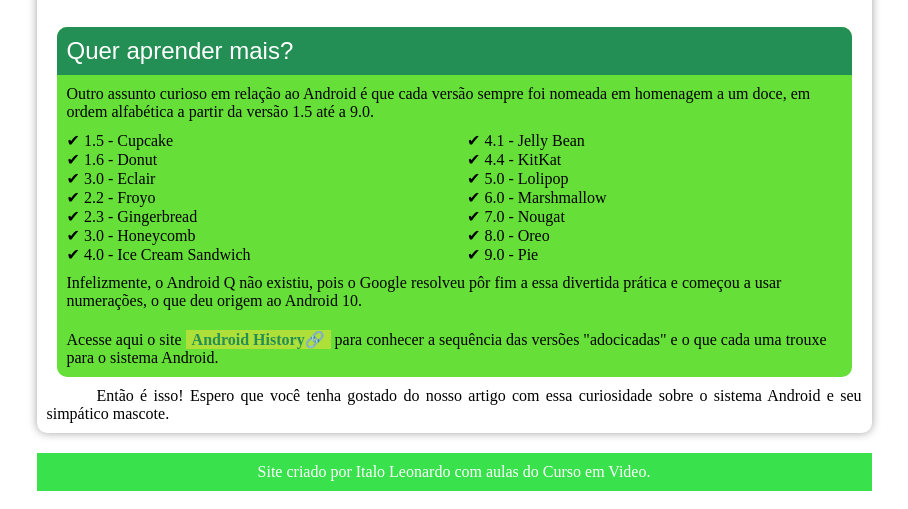
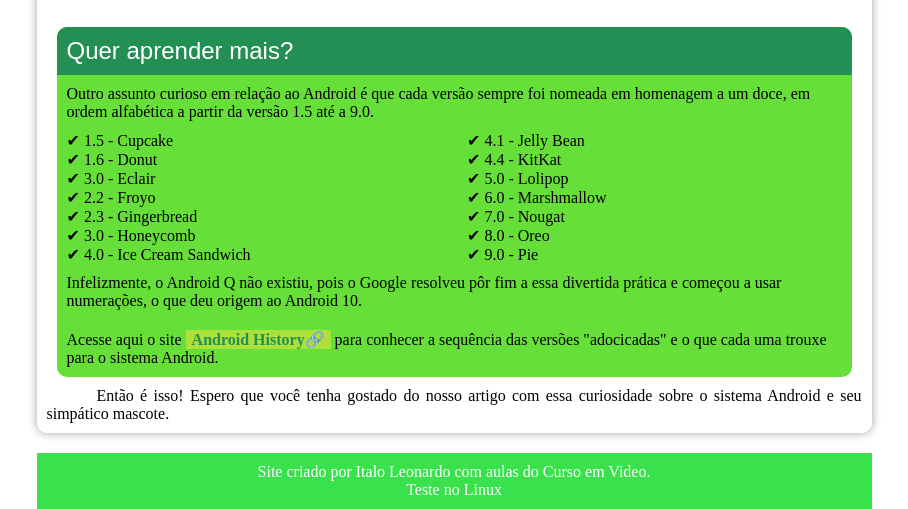
Before and after one commit to italo-leonardo/projeto-android, a plain HTML site: page index.html in a window 1280 px wide. Shown: the part 2204-2713 px from the top of the page, without its empty margins (186-1094 px from the left). Drawn offline with Linux system fonts and the light colour scheme.

Commit message:
add teste

```diff
--- a/index.html
+++ b/index.html
@@ -78,6 +78,7 @@
         </section>
         <footer>
             <p>Site criado por Italo Leonardo com aulas do Curso em Video.</p>
+            <p>Teste no Linux</p>
         </footer>
     </main>
 </body>
```
